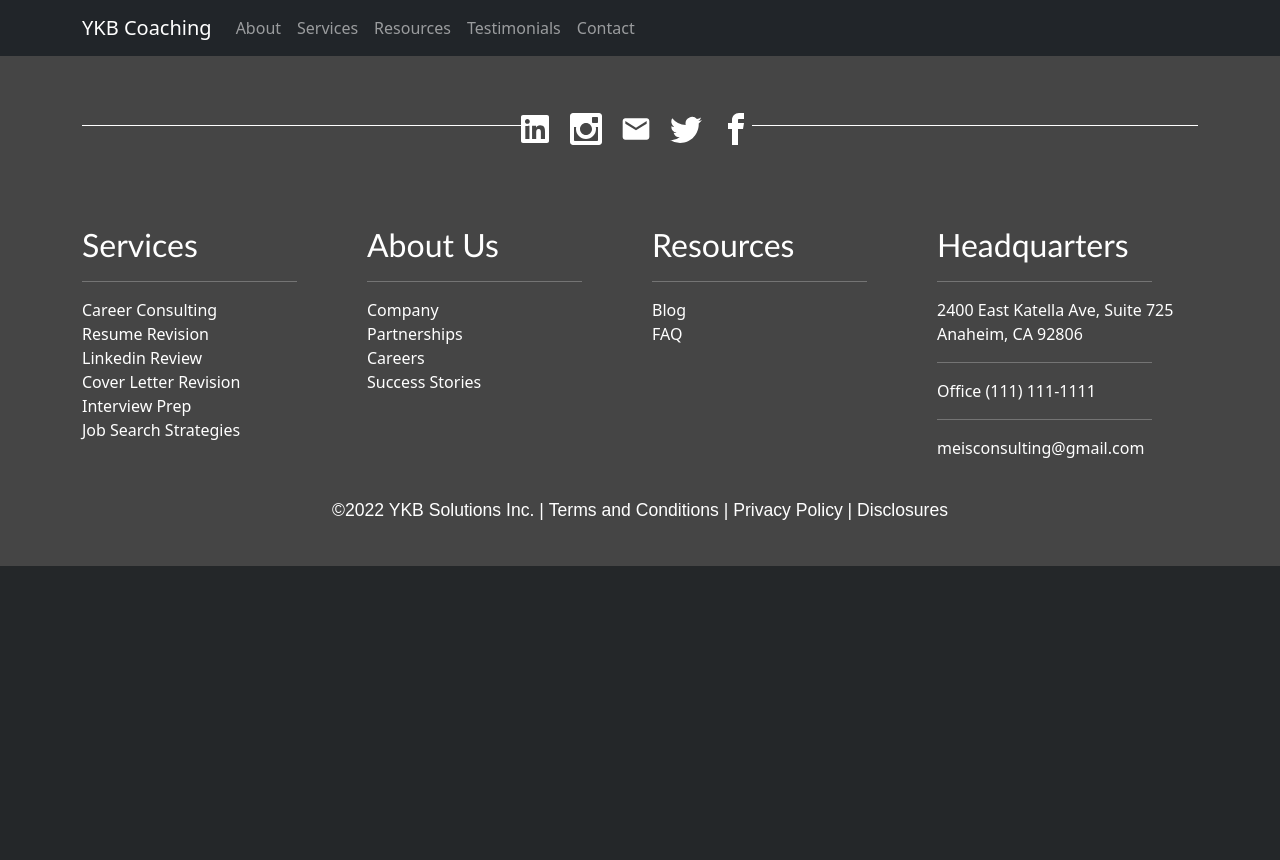
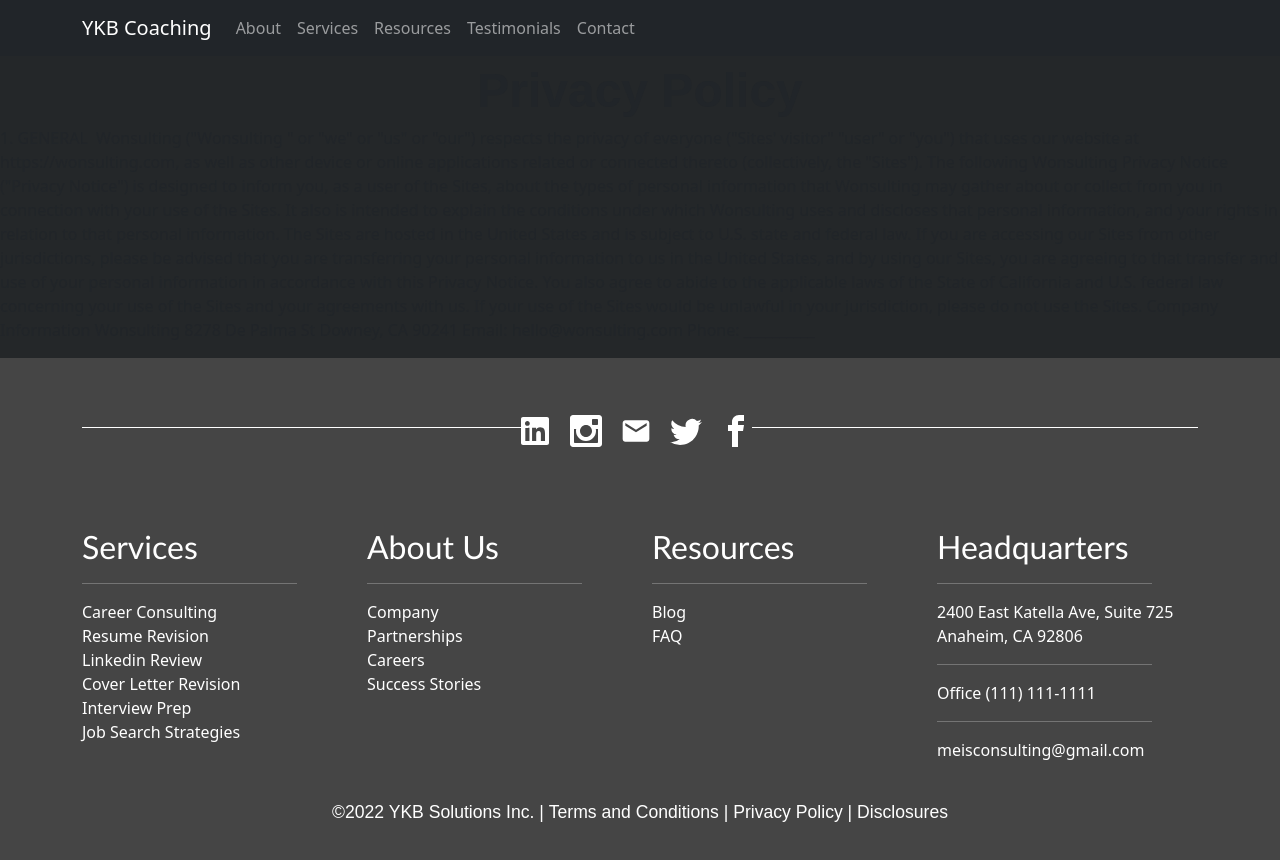
Before and after one commit to jermeewinn/YKB-solutions, a React (Create React App) app: page /privacy-policy in a window 1280 px wide. Shown: the top 860 px of the page. Before the commit the page ends 800 px from the top, so only its background shows below. Built offline with nearby package versions, Linux system fonts and the light colour scheme; the HTML template or start-up script is replaced by a standard one.

Commit message:
created boiler plate Privacy Policy page for rendering purposes

```diff
--- a/src/components/Footer/Footer-Bottom/index.js
+++ b/src/components/Footer/Footer-Bottom/index.js
@@ -3,7 +3,7 @@ import React from 'react';
 const FooterBottom = () => {
     return(
         <h6 className='copyright'>
-            &copy;{new Date().getFullYear()} YKB Solutions Inc.&nbsp;|&nbsp;<a href="/terms-and-conditions" className="footer-link">Terms and Conditions</a>&nbsp;|&nbsp;<a href="" className="footer-link">Privacy Policy</a>&nbsp;|&nbsp;<a href="" className="footer-link">Disclosures</a>
+            &copy;{new Date().getFullYear()} YKB Solutions Inc.&nbsp;|&nbsp;<a href="/terms-and-conditions" className="footer-link">Terms and Conditions</a>&nbsp;|&nbsp;<a href="/privacy-policy" className="footer-link">Privacy Policy</a>&nbsp;|&nbsp;<a href="" className="footer-link">Disclosures</a>
         </h6>
     );
 };
--- a/src/components/Navigation/index.js
+++ b/src/components/Navigation/index.js
@@ -18,6 +18,7 @@ import Resources from '../Resources';
 import Testimonials from '../Testimonials';
 import Contact from '../Contact';
 import TermsAndConditions from '../Terms&Conditions';
+import PrivacyPolicy from '../PrivacyPolicy';
 
 export default class Navigation extends Component {
     render() {
@@ -59,6 +60,7 @@ export default class Navigation extends Component {
                         <Route path="/testimonials" element={<Testimonials />} />
                         <Route path="/contact" element={<Contact />} />
                         <Route path="/terms-and-conditions" element={<TermsAndConditions />} />
+                        <Route path="/privacy-policy" element={<PrivacyPolicy />} />
                     </Routes>
                 </div>
             </Router>
--- a/src/components/PrivacyPolicy/index.js
+++ b/src/components/PrivacyPolicy/index.js
@@ -1 +1,29 @@
 import React from 'react';
+
+const PrivacyPolicy = () => {
+    return(
+        <section id='privacy-policy'>
+            <h1>Privacy Policy</h1>
+            <p>
+                1. GENERAL
+
+                ‍
+                Wonsulting ("Wonsulting " or "we" or "us" or "our") respects the privacy of everyone ("Sites' visitor" "user" or "you") that uses our website at https://wonsulting.com, as well as other device or online applications related or connected thereto (collectively, the "Sites").
+
+                The following Wonsulting Privacy Notice ("Privacy Notice") is designed to inform you, as a user of the Sites, about the types of personal information that Wonsulting may gather about or collect from you in connection with your use of the Sites. It also is intended to explain the conditions under which Wonsulting uses and discloses that personal information, and your rights in relation to that personal information.
+
+                The Sites are hosted in the United States and is subject to U.S. state and federal law. If you are accessing our Sites from other jurisdictions, please be advised that you are transferring your personal information to us in the United States, and by using our Sites, you are agreeing to that transfer and use of your personal information in accordance with this Privacy Notice. You also agree to abide to the applicable laws of the State of California and U.S. federal law concerning your use of the Sites and your agreements with us. If your use of the Sites would be unlawful in your jurisdiction, please do not use the Sites.
+
+                Company Information
+
+                Wonsulting
+                8278 De Palma St
+                Downey, CA 90241
+                Email: hello@wonsulting.com
+                Phone: __________
+            </p>
+        </section>
+    );
+};
+
+export default PrivacyPolicy;
--- a/src/components/Terms&Conditions/index.js
+++ b/src/components/Terms&Conditions/index.js
@@ -2,7 +2,7 @@ import React from 'react';
 
 const TermsAndConditions = () => {
     return(
-        <section id='termsAndConditions'>
+        <section id='terms-and-conditions'>
             <div>
                 <h1>Terms and Conditions</h1>
                 <p>
@@ -16,7 +16,7 @@ const TermsAndConditions = () => {
                 </p>
             </div>
         </section>
-    )
-}
+    );
+};
 
 export default TermsAndConditions;
```
